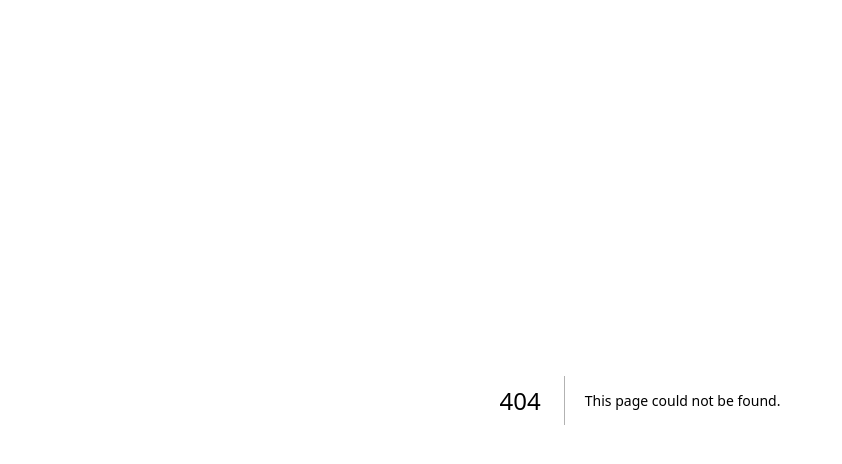
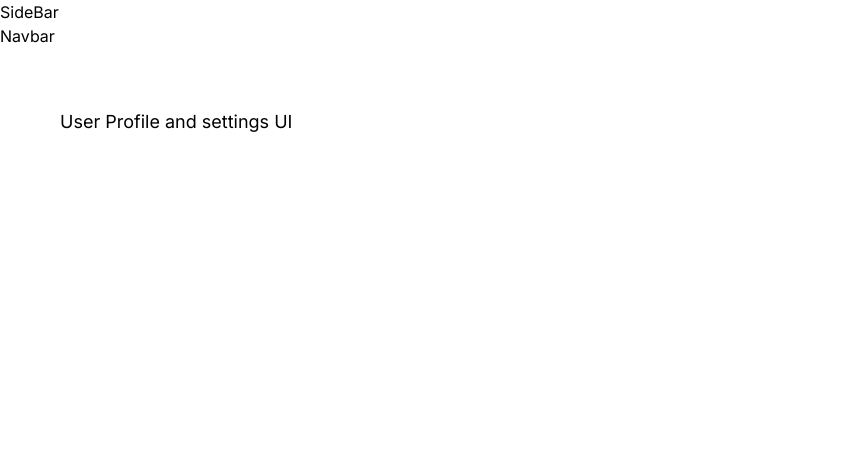
Before and after one commit to its-adityajohri/Syncronify, a Next.js app in the folder client/: page /dashboard/user-profile in a window 1280 px wide. Before the commit this address had no page. Shown: the top 464 px of the page, without its empty margins (0-842 px from the left). Built offline with nearby package versions, Linux system fonts and the light colour scheme.

Commit message:
Client routes update

```diff
--- /dev/null
+++ b/client/src/app/dashboard/user-profile/page.tsx
@@ -0,0 +1,9 @@
+import React from 'react'
+
+const userProfile = () => {
+  return (
+    <div className='m-10 p-5 text-lg'>User Profile and settings UI</div>
+  )
+}
+
+export default userProfile;
```
